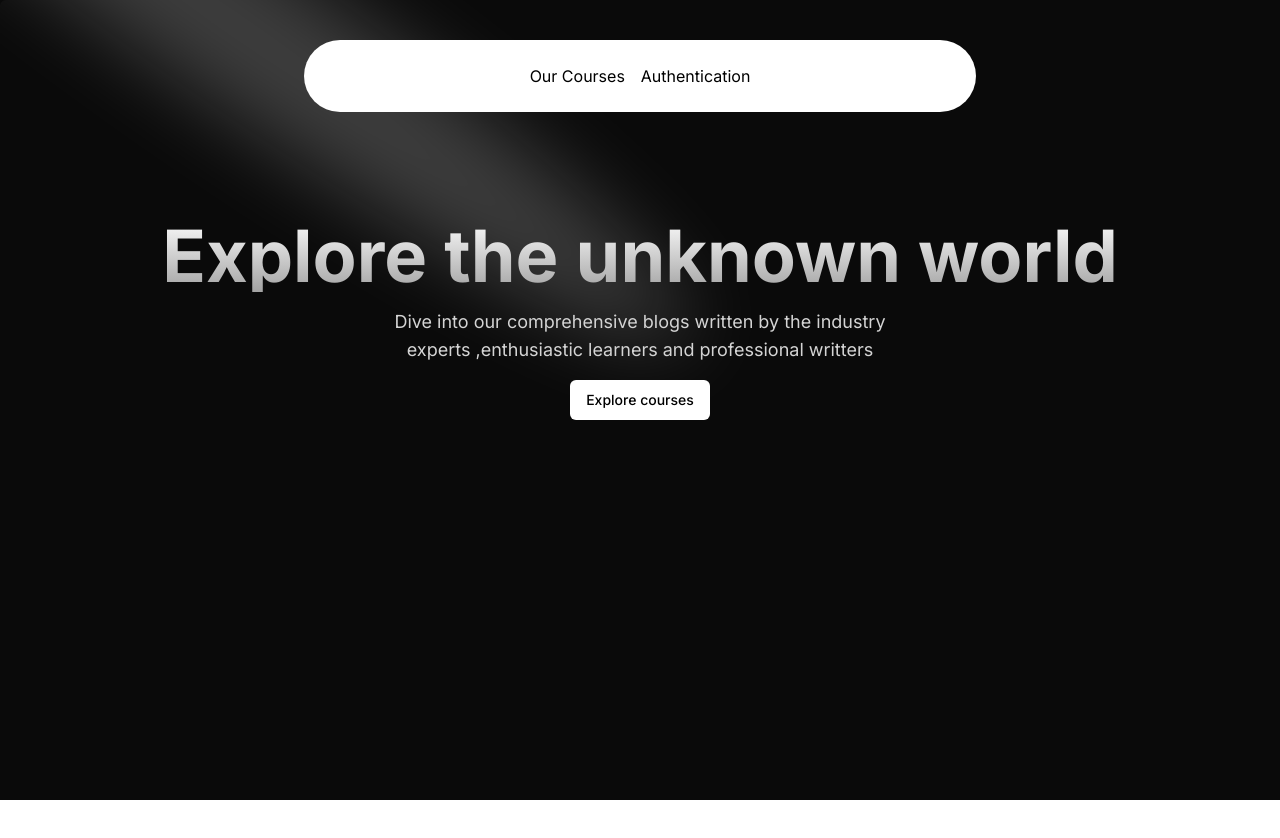
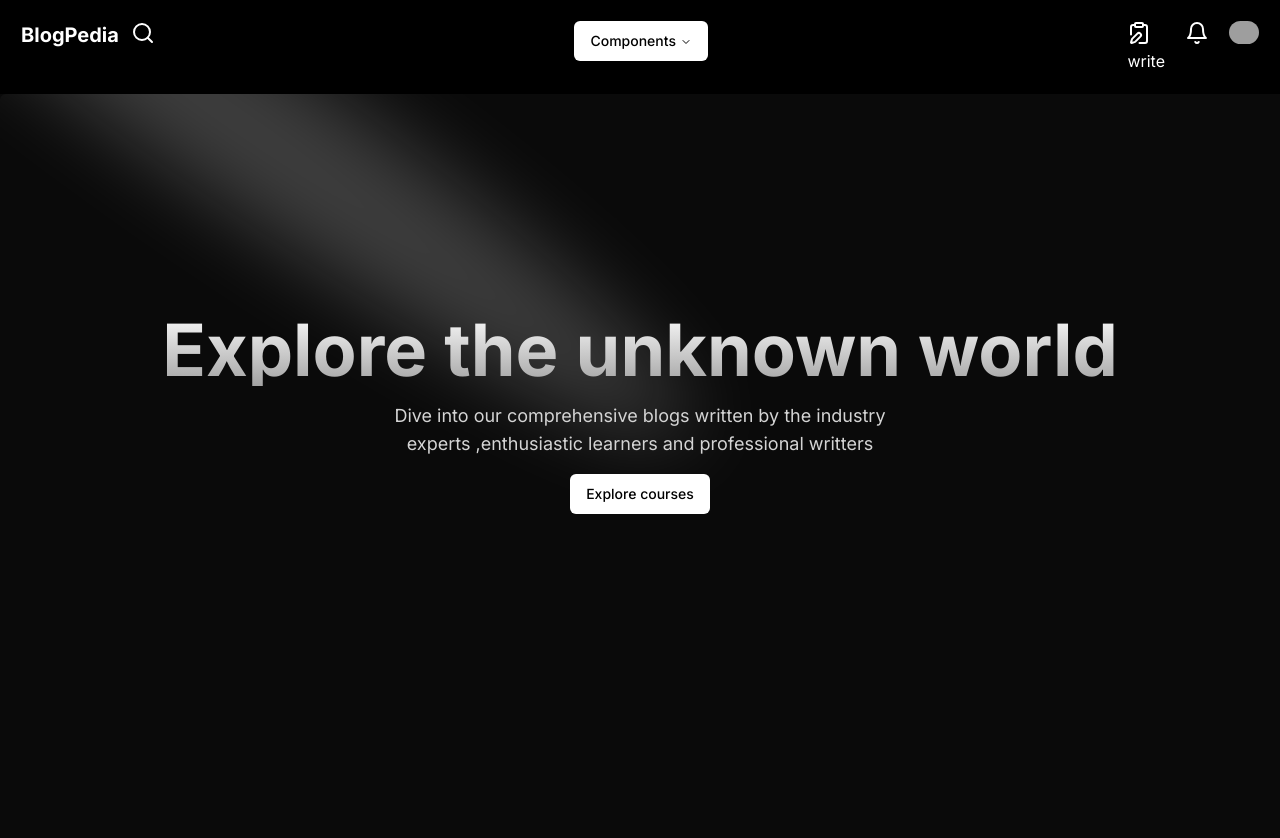
Before and after one commit to arijitdas122001/NextJsBlog, a Next.js app: page / in a window 1280 px wide. Shown: the top 838 px of the page. Before the commit the page ends 800 px from the top, so only its background shows below. Built offline with nearby package versions, Linux system fonts and the light colour scheme; grey boxes are pictures that could not be loaded.

Commit message:
HomePage desigining

```diff
--- a/package.json
+++ b/package.json
@@ -12,6 +12,7 @@
     "@hookform/resolvers": "^3.6.0",
     "@mui/icons-material": "^5.15.19",
     "@radix-ui/react-label": "^2.0.2",
+    "@radix-ui/react-navigation-menu": "^1.2.0",
     "@radix-ui/react-slot": "^1.0.2",
     "@radix-ui/react-toast": "^1.1.5",
     "@tinymce/tinymce-react": "^5.0.1",
--- a/src/components/Navbar.tsx
+++ b/src/components/Navbar.tsx
@@ -1,37 +1,94 @@
 "use client"
 import React, { useState } from "react";
-import { HoveredLink, Menu, MenuItem} from "./ui/navbar-menu";
+import {
+  NavigationMenu,
+  NavigationMenuContent,
+  NavigationMenuIndicator,
+  NavigationMenuItem,
+  NavigationMenuLink,
+  NavigationMenuList,
+  NavigationMenuTrigger,
+  NavigationMenuViewport,
+} from "@/components/ui/navigation-menu"
 import { cn } from "@/utils/cn";
-import Link from "next/link";
-function Navbar({ className }: { className?: string }) {
-  const [active,setactive]=useState<string | null>(null)
+import Image from "next/image";
+import { Bell, ClipboardPen,   Search } from "lucide-react";
+
+function Navbar() {
   return (
-    <div className={cn("fixed top-10 inset-x-0 max-w-2xl mx-auto z-50", className)}>
-      <Menu setActive={setactive}>
-        <MenuItem setActive={setactive} active={active} item="Our Courses">
-          <div className="flex flex-col text-sm space-y-4">
-          <HoveredLink href="/courses">Blogs</HoveredLink>
-            <HoveredLink href="/courses">
-              Explore
-            </HoveredLink>
-            <HoveredLink href="/courses">
-              Upload
-            </HoveredLink>
-            </div>
-        </MenuItem>
-        <Link href={"/contact"}>
-            <MenuItem setActive={setactive} active={active} item="Authentication">
-            <div className="flex flex-col text-sm space-y-4">
-          <HoveredLink href="/courses">Sign-Up</HoveredLink>
-            <HoveredLink href="/courses">
-              Sign-In
-            </HoveredLink>
-            </div>
-            </MenuItem>
-        </Link>
-      </Menu>
+    <div className="border border-black bg-black">
+  <div className="p-5 flex justify-between">
+    <div className="flex gap-3 text-white justify-center align-middle">
+      <div className="text-xl font-bold">BlogPedia</div>
+      <div>
+        <Search/>
+      </div>
     </div>
+    <div>
+    <NavigationMenu>
+      <NavigationMenuList>
+        <NavigationMenuItem>
+          <NavigationMenuTrigger>Components</NavigationMenuTrigger>
+          <NavigationMenuContent className="bg-black">
+            <ul className="grid w-[400px] gap-3 p-4 md:w-[500px] md:grid-cols-2 lg:w-[600px] ">
+                <ListItem
+                >
+                  Upload
+                </ListItem>
+                <ListItem
+                >
+                  Write your own
+                </ListItem>
+                <ListItem
+                >
+                  Visit Us
+                </ListItem>
+            </ul>
+          </NavigationMenuContent>
+          </NavigationMenuItem>
+      </NavigationMenuList>
+    </NavigationMenu>
+    </div>
+    <div className="flex gap-5 text-white justify-center">
+      <div className="flex flex-col gap-1">
+        <ClipboardPen/>
+        write
+      </div>
+      <div>
+        <Bell/>
+      </div>
+      <div>
+      <Image src={`https://img.freepik.com/free-vector/isolated-young-handsome-man-different-poses-white-background-illustration_632498-854.jpg?t=st=1719863122~exp=1719866722~hmac=6902bffb658a27d8a61252b84ef990418210aafc72c5be8542dd03a74d07a2d4&w=740`} alt="No_user_image" height={40} width={30} className="rounded-full"/>
+      </div>
+    </div>
+  </div>
+</div>
+
   )
 }
-
+const ListItem = React.forwardRef<
+  React.ElementRef<"a">,
+  React.ComponentPropsWithoutRef<"a">
+>(({ className, title, children, ...props }, ref) => {
+  return (
+    <li>
+      <NavigationMenuLink asChild>
+        <a
+          ref={ref}
+          className={cn(
+            "block select-none space-y-1 rounded-lg p-3 leading-none no-underline outline-none transition-colors hover:bg-accent hover:text-accent-foreground focus:bg-accent focus:text-accent-foreground",
+            className
+          )}
+          {...props}
+        >
+          <div className="text-sm font-medium leading-none">{title}</div>
+          <p className="line-clamp-2  text-lg eading-snug text-muted-foreground">
+            {children}
+          </p>
+        </a>
+      </NavigationMenuLink>
+    </li>
+  )
+})
+ListItem.displayName = "ListItem"
 export default Navbar
--- a/src/components/ui/navbar-menu.tsx
+++ /dev/null
@@ -1,121 +0,0 @@
-"use client";
-import React from "react";
-import { motion } from "framer-motion";
-import Link from "next/link";
-import Image from "next/image";
-
-const transition = {
-  type: "spring",
-  mass: 0.5,
-  damping: 11.5,
-  stiffness: 100,
-  restDelta: 0.001,
-  restSpeed: 0.001,
-};
-
-export const MenuItem = ({
-  setActive,
-  active,
-  item,
-  children,
-}: {
-  setActive: (item: string) => void;
-  active: string | null;
-  item: string;
-  children?: React.ReactNode;
-}) => {
-  return (
-    <div onMouseEnter={() => setActive(item)} className="relative ">
-      <motion.p
-        transition={{ duration: 0.3 }}
-        className="cursor-pointer text-black hover:opacity-[0.9] dark:text-white"
-      >
-        {item}
-      </motion.p>
-      {active !== null && (
-        <motion.div
-          initial={{ opacity: 0, scale: 0.85, y: 10 }}
-          animate={{ opacity: 1, scale: 1, y: 0 }}
-          transition={transition}
-        >
-          {active === item && (
-            <div className="absolute top-[calc(100%_+_1.2rem)] left-1/2 transform -translate-x-1/2 pt-4">
-              <motion.div
-                transition={transition}
-                layoutId="active" // layoutId ensures smooth animation
-                className="bg-white dark:bg-black backdrop-blur-sm rounded-2xl overflow-hidden border border-black/[0.2] dark:border-white/[0.2] shadow-xl"
-              >
-                <motion.div
-                  layout // layout ensures smooth animation
-                  className="w-max h-full p-4"
-                >
-                  {children}
-                </motion.div>
-              </motion.div>
-            </div>
-          )}
-        </motion.div>
-      )}
-    </div>
-  );
-};
-
-export const Menu = ({
-  setActive,
-  children,
-}: {
-  setActive: (item: string | null) => void;
-  children: React.ReactNode;
-}) => {
-  return (
-    <nav
-      onMouseLeave={() => setActive(null)} // resets the state
-      className="relative rounded-full boder border-transparent dark:bg-black dark:border-white/[0.2] bg-white shadow-input flex justify-center space-x-4 px-8 py-6 "
-    >
-      {children}
-    </nav>
-  );
-};
-
-export const ProductItem = ({
-  title,
-  description,
-  href,
-  src,
-}: {
-  title: string;
-  description: string;
-  href: string;
-  src: string;
-}) => {
-  return (
-    <Link href={href} className="flex space-x-2">
-      <Image
-        src={src}
-        width={140}
-        height={70}
-        alt={title}
-        className="flex-shrink-0 rounded-md shadow-2xl"
-      />
-      <div>
-        <h4 className="text-xl font-bold mb-1 text-black dark:text-white">
-          {title}
-        </h4>
-        <p className="text-neutral-700 text-sm max-w-[10rem] dark:text-neutral-300">
-          {description}
-        </p>
-      </div>
-    </Link>
-  );
-};
-
-export const HoveredLink = ({ children, ...rest }: any) => {
-  return (
-    <Link
-      {...rest}
-      className="text-neutral-700 dark:text-neutral-200 hover:text-black "
-    >
-      {children}
-    </Link>
-  );
-};
--- /dev/null
+++ b/src/components/ui/navigation-menu.tsx
@@ -0,0 +1,128 @@
+import * as React from "react"
+import * as NavigationMenuPrimitive from "@radix-ui/react-navigation-menu"
+import { cva } from "class-variance-authority"
+import { ChevronDown } from "lucide-react"
+
+import { cn } from "@/lib/utils"
+
+const NavigationMenu = React.forwardRef<
+  React.ElementRef<typeof NavigationMenuPrimitive.Root>,
+  React.ComponentPropsWithoutRef<typeof NavigationMenuPrimitive.Root>
+>(({ className, children, ...props }, ref) => (
+  <NavigationMenuPrimitive.Root
+    ref={ref}
+    className={cn(
+      "relative z-10 flex max-w-max flex-1 items-center justify-center",
+      className
+    )}
+    {...props}
+  >
+    {children}
+    <NavigationMenuViewport />
+  </NavigationMenuPrimitive.Root>
+))
+NavigationMenu.displayName = NavigationMenuPrimitive.Root.displayName
+
+const NavigationMenuList = React.forwardRef<
+  React.ElementRef<typeof NavigationMenuPrimitive.List>,
+  React.ComponentPropsWithoutRef<typeof NavigationMenuPrimitive.List>
+>(({ className, ...props }, ref) => (
+  <NavigationMenuPrimitive.List
+    ref={ref}
+    className={cn(
+      "group flex flex-1 list-none items-center justify-center space-x-1",
+      className
+    )}
+    {...props}
+  />
+))
+NavigationMenuList.displayName = NavigationMenuPrimitive.List.displayName
+
+const NavigationMenuItem = NavigationMenuPrimitive.Item
+
+const navigationMenuTriggerStyle = cva(
+  "group inline-flex h-10 w-max items-center justify-center rounded-md bg-background px-4 py-2 text-sm font-medium transition-colors hover:bg-accent hover:text-accent-foreground focus:bg-accent focus:text-accent-foreground focus:outline-none disabled:pointer-events-none disabled:opacity-50 data-[active]:bg-accent/50 data-[state=open]:bg-accent/50"
+)
+
+const NavigationMenuTrigger = React.forwardRef<
+  React.ElementRef<typeof NavigationMenuPrimitive.Trigger>,
+  React.ComponentPropsWithoutRef<typeof NavigationMenuPrimitive.Trigger>
+>(({ className, children, ...props }, ref) => (
+  <NavigationMenuPrimitive.Trigger
+    ref={ref}
+    className={cn(navigationMenuTriggerStyle(), "group", className)}
+    {...props}
+  >
+    {children}{" "}
+    <ChevronDown
+      className="relative top-[1px] ml-1 h-3 w-3 transition duration-200 group-data-[state=open]:rotate-180"
+      aria-hidden="true"
+    />
+  </NavigationMenuPrimitive.Trigger>
+))
+NavigationMenuTrigger.displayName = NavigationMenuPrimitive.Trigger.displayName
+
+const NavigationMenuContent = React.forwardRef<
+  React.ElementRef<typeof NavigationMenuPrimitive.Content>,
+  React.ComponentPropsWithoutRef<typeof NavigationMenuPrimitive.Content>
+>(({ className, ...props }, ref) => (
+  <NavigationMenuPrimitive.Content
+    ref={ref}
+    className={cn(
+      "left-0 top-0 w-full data-[motion^=from-]:animate-in data-[motion^=to-]:animate-out data-[motion^=from-]:fade-in data-[motion^=to-]:fade-out data-[motion=from-end]:slide-in-from-right-52 data-[motion=from-start]:slide-in-from-left-52 data-[motion=to-end]:slide-out-to-right-52 data-[motion=to-start]:slide-out-to-left-52 md:absolute md:w-auto ",
+      className
+    )}
+    {...props}
+  />
+))
+NavigationMenuContent.displayName = NavigationMenuPrimitive.Content.displayName
+
+const NavigationMenuLink = NavigationMenuPrimitive.Link
+
+const NavigationMenuViewport = React.forwardRef<
+  React.ElementRef<typeof NavigationMenuPrimitive.Viewport>,
+  React.ComponentPropsWithoutRef<typeof NavigationMenuPrimitive.Viewport>
+>(({ className, ...props }, ref) => (
+  <div className={cn("absolute left-0 top-full flex justify-center")}>
+    <NavigationMenuPrimitive.Viewport
+      className={cn(
+        "origin-top-center relative mt-1.5 h-[var(--radix-navigation-menu-viewport-height)] w-full overflow-hidden rounded-md border bg-popover text-popover-foreground shadow-lg data-[state=open]:animate-in data-[state=closed]:animate-out data-[state=closed]:zoom-out-95 data-[state=open]:zoom-in-90 md:w-[var(--radix-navigation-menu-viewport-width)]",
+        className
+      )}
+      ref={ref}
+      {...props}
+    />
+  </div>
+))
+NavigationMenuViewport.displayName =
+  NavigationMenuPrimitive.Viewport.displayName
+
+const NavigationMenuIndicator = React.forwardRef<
+  React.ElementRef<typeof NavigationMenuPrimitive.Indicator>,
+  React.ComponentPropsWithoutRef<typeof NavigationMenuPrimitive.Indicator>
+>(({ className, ...props }, ref) => (
+  <NavigationMenuPrimitive.Indicator
+    ref={ref}
+    className={cn(
+      "top-full z-[1] flex h-1.5 items-end justify-center overflow-hidden data-[state=visible]:animate-in data-[state=hidden]:animate-out data-[state=hidden]:fade-out data-[state=visible]:fade-in",
+      className
+    )}
+    {...props}
+  >
+    <div className="relative top-[60%] h-2 w-2 rotate-45 rounded-tl-sm bg-border shadow-md" />
+  </NavigationMenuPrimitive.Indicator>
+))
+NavigationMenuIndicator.displayName =
+  NavigationMenuPrimitive.Indicator.displayName
+
+export {
+  navigationMenuTriggerStyle,
+  NavigationMenu,
+  NavigationMenuList,
+  NavigationMenuItem,
+  NavigationMenuContent,
+  NavigationMenuTrigger,
+  NavigationMenuLink,
+  NavigationMenuIndicator,
+  NavigationMenuViewport,
+}
```
Also changed, not shown: src/components/Editor.tsx (line endings or trailing spaces), 1 other file (tests, documents, lock files or other folders).
